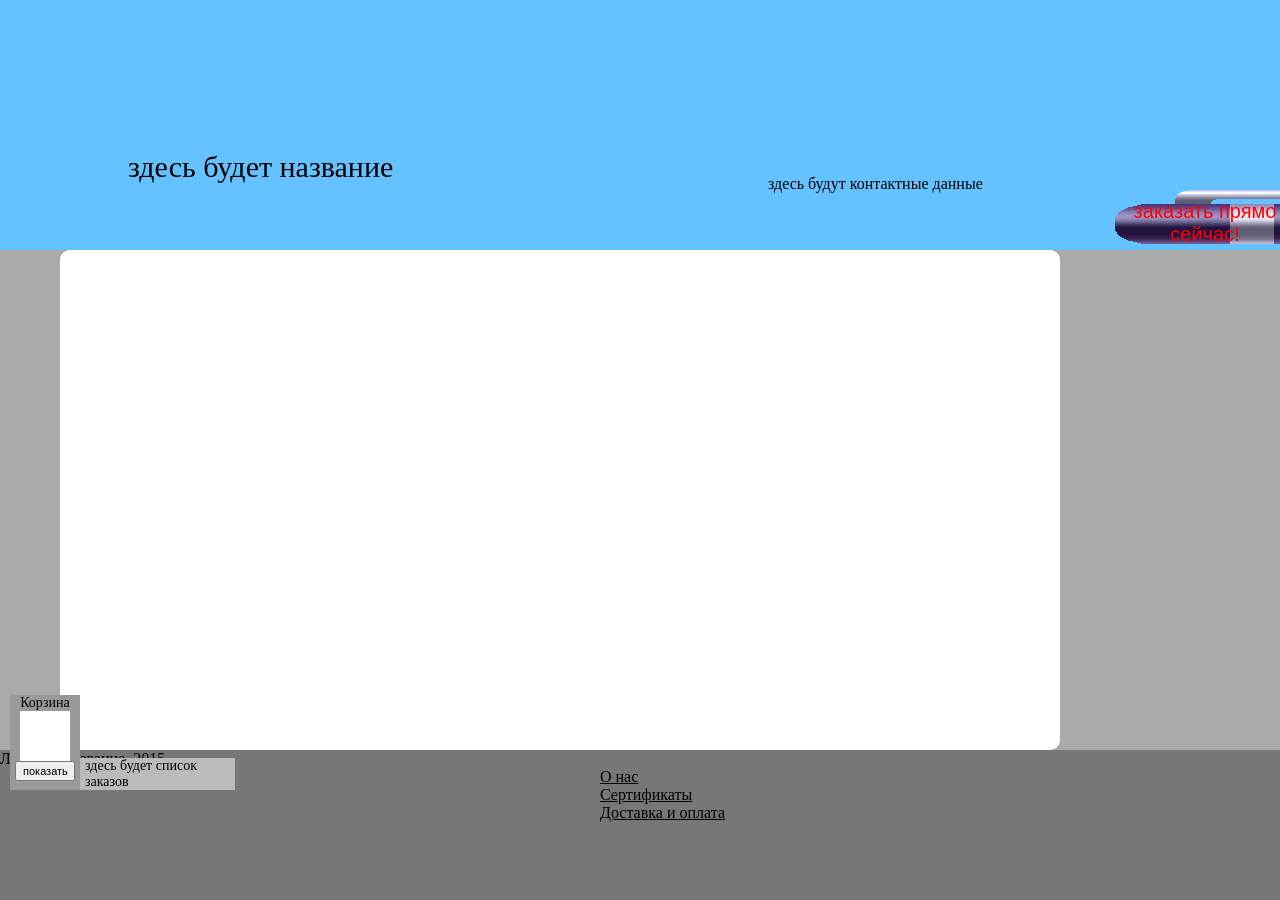
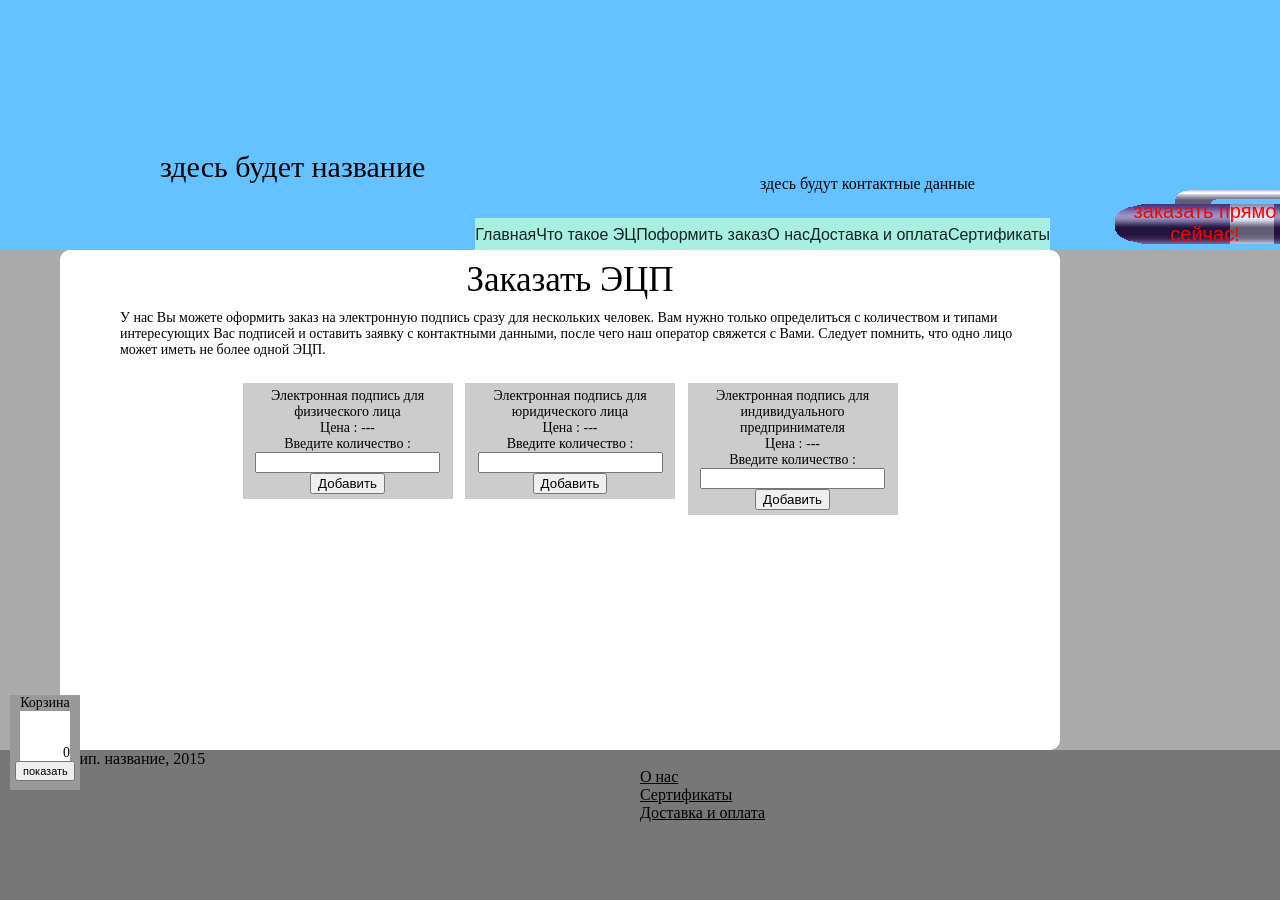
Before and after one commit to vhexx/side_repo, a Django app: template esign/esign/templates/esign/template.html in a window 1280 px wide. Run offline with Django 3.2, Linux system fonts and the light colour scheme; the template is opened without the code that fills it, so the values that code supplies are empty; some libraries are stand-ins or nearby versions.

Commit message:
change template_style.css, cart.js, template.html

```diff
--- a/esign/esign/static/css/template_style.css
+++ b/esign/esign/static/css/template_style.css
@@ -54,7 +54,9 @@ a {color : #000000;}
 	 /*cart style*/
     #cart {position : fixed; left : 10px; bottom : 10px; background-color : #999999; display : block;
 	 height : 95px; width : 70px; text-align: center; font-size: 14px;}
-    #cart_image {background-color : #ffffff; display : block; width : 50px; height : 50px;margin-left: 10px;}
+    #cart_image {background-color : #ffffff; display : block; width : 50px; height : 50px; margin-left: 10px;
+     position : relative;}
+    #cart_image #cart_items_count {position : absolute; bottom : 0px; right : 0px;}
     #show_cart_orders {width : 60px; height : 20px; font-size : 11px;}
     #orders_list {display : block; min-width : 150px; height : auto; position : absolute; bottom : 0px; left : 70px;
 	 text-align : left; padding-left : 5px; background-color : #bbbbbb;}
--- a/esign/esign/static/js/cart.js
+++ b/esign/esign/static/js/cart.js
@@ -19,17 +19,19 @@ function addtocart (prod_id, prod_num, prod_name)
 	if (id_check == 0)
 	{
 	  	var new_item = $("<div>", {"id" : prod_id+"-"+prod_num, "class" : "item"}).appendTo("#cart #orders_list");
-	  	new_item.load("../../templates/esign/cart_item_form.html");
-	  	setTimeout(function () {
+	  	new_item.load("../../templates/esign/cart_item_form.html", function ()
+	  	{
 	  		new_item.find(".order_cnt").attr({"value" : prod_num});
 	  	    new_item.find(".order_txt").html(prod_name);
-	  	}, 50);
+	  	});
 	}
 }
 $(document).ready(function ()
 	{
 		var product_names_array = {fiz : "подпись физ. лица", yur : "подпись юр. лица", ip : "подпись ИП"};
 //клик в одной из форм раздела "оформить заказ"
+        $("#cart #orders_list").hide();
+        var cart_orders_vsbl = 0;
 		$("#products_list .product input:button").click(function ()
 			{
 				var prod_id = $(this).parent().parent().attr("id").split('_')[0];
@@ -40,6 +42,9 @@ $(document).ready(function ()
 					addtocart(prod_id, prod_num, prod_name);
 //------------------------------------------------------------
 					send = prod_id+":+"+prod_num;
+					var cart_items_cnt = $("#cart #cart_image #cart_items_count").text();
+					cart_items_cnt = parseInt(cart_items_cnt)+prod_num;
+					$("#cart #cart_image #cart_items_count").html(cart_items_cnt);
 				}
 				else
 				{
@@ -57,19 +62,30 @@ $(document).ready(function ()
 //------------------------------------------------------------
 				var send = prod_id+":-"+prod_num;
 				$(this).parent().parent().remove();
+				var cart_items_cnt = $("#cart #cart_image #cart_items_count").text();
+				cart_items_cnt = parseInt(cart_items_cnt)-prod_num;
+				$("#cart #cart_image #cart_items_count").html(cart_items_cnt);
 			}
 		);
 //клик на кнопку "поменять" в одном из элементов корзины
 		$("#orders_list").on("click", ".item .change_cnt", function ()
 			{
 				var new_cnt = $(this).parent().find(".order_cnt").val();
+				var prev_cnt = parseInt($(this).parent().parent().attr("id").split("-")[1]);
 				var send;
 				if ((parseInt(new_cnt)) && (new_cnt > 0))
 				{
-					var item_id = $(this).parent().parent().attr("id").split()[0];
+					if (new_cnt.charAt(0) == '+')
+					{
+						new_cnt = new_cnt.substr(1, (new_cnt.length-1));
+					}
+					var item_id = $(this).parent().parent().attr("id").split("-")[0];
 					$(this).parent().parent().attr({"id" : item_id+"-"+new_cnt});
 //------------------------------------------------------------
 					send = item_id+":"+new_cnt;
+					var cart_items_cnt = $("#cart #cart_image #cart_items_count").text();
+					cart_items_cnt = parseInt(cart_items_cnt)+parseInt(new_cnt)-prev_cnt;
+					$("#cart #cart_image #cart_items_count").html(cart_items_cnt);
 				}
 				else
 				{
@@ -78,5 +94,20 @@ $(document).ready(function ()
 				}
 			}
 		);
+		$("#cart #show_cart_orders").click(function ()
+			{
+				$(this).parent().find("#orders_list").toggle();
+				if (cart_orders_vsbl == 0)
+				{
+					$(this).attr({"value" : "скрыть"});
+					cart_orders_vsbl = 1;
+				}
+				else
+				{
+					$(this).attr({"value" : "показать"});
+					cart_orders_vsbl = 0;
+				}
+			}
+		);
 	}
 );
--- a/esign/esign/templates/esign/template.html
+++ b/esign/esign/templates/esign/template.html
@@ -14,6 +14,7 @@
   <script src="http://code.jquery.com/jquery-latest.min.js"></script>
 
   <script src="../../static/js/fmenu.js" type="text/javascript"></script>
+  <script src="../../static/js/cart.js" type="text/javascript"></script>
 
   <script src="{% static 'js/fmenu.js' %}" type="text/javascript"></script>
 
@@ -44,9 +45,12 @@
 <!--TEMPLATE-->
  <div id="page_container">
   <div id="header">
+    <div id="header_content">
       <div id="name">здесь будет название</div>
       <div id="contacts">здесь будут контактные данные</div>
     </div>
+  </div>
+  <div id="content_area">
     <div id="navigation">
       <div class="sect" id="sect1" href="main.html">Главная</div>
       <div class="sect" id="sect2">Что такое ЭЦП</div>
@@ -55,18 +59,48 @@
       <div class="sect" id="sect5">Доставка и оплата</div>
       <div class="sect" id="sect6">Сертификаты</div>
     </div>
-  <div id="content_area">
     <div id="content">
         {% block 'content' %}
+        <div id="section_header">Заказать ЭЦП</div>
+<div class="text">У нас Вы можете оформить заказ на электронную подпись сразу для нескольких человек. Вам нужно только определиться с количеством и типами интересующих Вас подписей и оставить заявку с контактными данными, после чего наш оператор свяжется с Вами. Следует помнить, что одно лицо может иметь не более одной ЭЦП.
+</div>
+<div id="products_list">
+    <div class="product" id="fiz_ecp">
+      <form>
+        Электронная подпись для физического лица<br>
+          Цена : ---<br>
+          Введите количество : <input type="text" name="num_fiz">
+          <input type="button" value="Добавить">
+      </form>
+    </div>
+    <div class="product" id="yur_ecp">
+      <form>
+          Электронная подпись для юридического лица<br>
+          Цена : ---<br>
+          Введите количество : <input type="text" name="num_yur">
+          <input type="button" value="Добавить">
+      </form>
+    </div>
+    <div class="product" id="ip_ecp">
+      <form>
+          Электронная подпись для индивидуального предпринимателя<br>
+          Цена : ---<br>
+          Введите количество : <input type="text" name="num_ip">
+          <input type="button" value="Добавить">
+      </form>
+  </div>
+</div>
         {% endblock %}
     </div>
   </div>
   <div id="footer">
+    <div id="footer_content">
       <div id="bottom_logo">Логотип. название, 2015</div>
       <div id = "links">
         <a href="https://www.google.ru/">О нас</a>
         <a href="https://www.google.ru/">Сертификаты</a>
         <a href="https://www.google.ru/">Доставка и оплата</a>
+      </div>
     </div>
   </div>
 <!--FLOATING MENU-->
@@ -112,7 +146,7 @@
 <!--CART-->
   <div id="cart">
     Корзина<br>
-    <div id="cart_image"></div>
+    <div id="cart_image"><div id="cart_items_count">0</div></div>
     <input type="button" value="показать" id="show_cart_orders">
     <div id="orders_list">
       здесь будет список заказов
```
Lines whose indentation alone changed are shown as unchanged.
